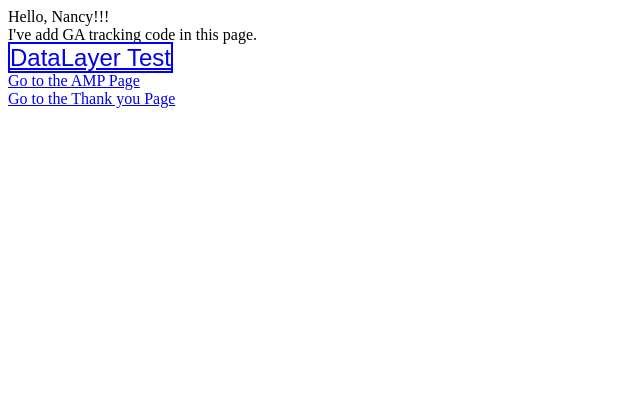
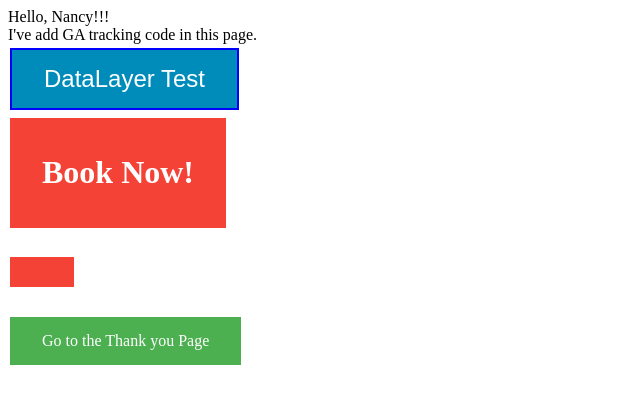
Before and after one commit to liulaolao2/liulaolao2.github.io, a plain HTML site: page index.html in a window 1280 px wide. Shown: the whole page, without its empty margins (0-640 px from the left). Drawn offline with Linux system fonts and the light colour scheme.

Commit message:
Update index.html

```diff
--- a/index.html
+++ b/index.html
@@ -15,10 +15,28 @@ j=d.createElement(s),dl=l!='dataLayer'?'&l='+l:'';j.async=true;j.src=
 <!-- End Google Tag Manager -->
 
 <style>
+	a.btn
+	{
+		    background-color: #4CAF50; /* Green */
+    border: none;
+    color: white;
+    padding: 15px 32px;
+    text-align: center;
+    text-decoration: none;
+    display: inline-block;
+    font-size: 16px;
+    margin: 4px 2px;
+    cursor: pointer;
+	}
 	a.btn-primary
 	{
 		font:24px arial,sans-serif;
 		border:2px solid blue;
+		background-color: #008CBA;
+	}
+	a.btn-large
+	{
+	background-color: #f44336;
 	}
 </style>
 
@@ -45,10 +63,10 @@ height="0" width="0" style="display:none;visibility:hidden"></iframe></noscript>
 
 	</div>
 	<div>
-		<a href="AMP.html" target="_blank">Go to the AMP Page</a>
+		<a href="AMP.html" class="btn 'booknow' btn-large" target="_blank"><h1>Book Now!<h1></a>
 	</div>
 	<div>
-		<a href="thankyou.html?price=799" target="_blank">Go to the Thank you Page</a>
+		<a class="btn" href="thankyou.html?price=799" target="_blank">Go to the Thank you Page</a>
 	</div>
 </body>
 
```
